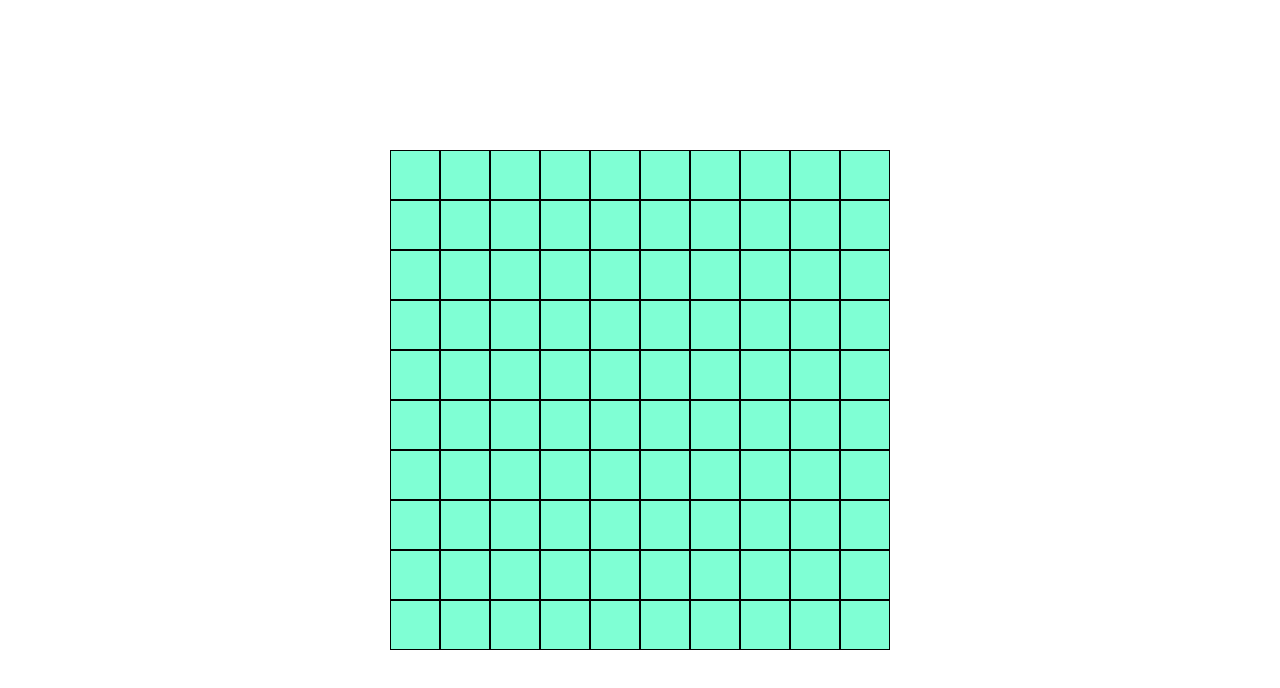
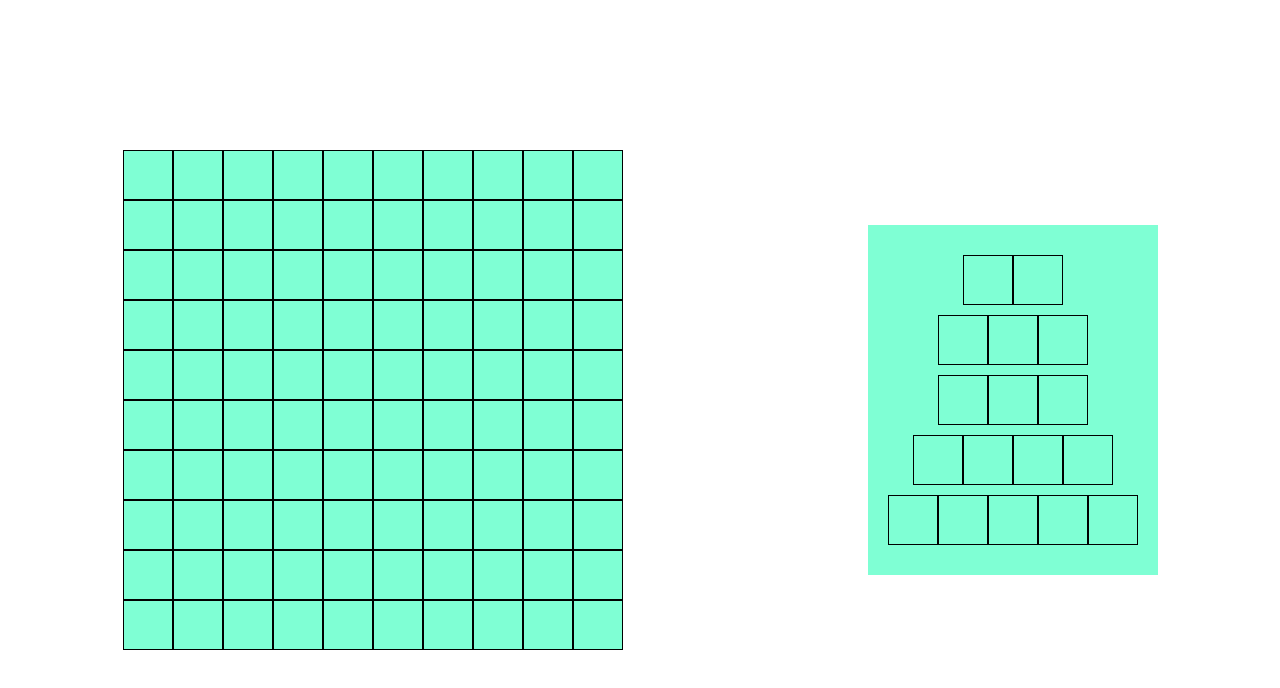
Before and after one commit to Mateusz-Zygadlo/battleship, a website built with webpack: page dist/index.html in a window 1280 px wide. Built offline with nearby package versions, Linux system fonts and the light colour scheme.

Commit message:
Add createShip function

```diff
--- /dev/null
+++ b/src/components/createShip.js
@@ -0,0 +1,28 @@
+const createShip = () => {
+    const shipNameAndSize = [
+        {name: 'Destroyer', size: 2},
+        {name: 'Submarine', size: 3},
+        {name: 'Cruiser', size: 3},
+        {name: 'Battleship', size: 4},
+        {name: 'Carrier', size: 5},
+    ]
+    const shipsClass = document.querySelector('.ships');
+
+    for(let i = 0; i < shipNameAndSize.length; i++){
+        const ship = document.createElement('div');
+        ship.classList.add('ship');
+        ship.classList.add(shipNameAndSize[i].name);
+        ship.style.gridTemplateColumns = `repeat(${shipNameAndSize[i].size}, 1fr)`;
+
+        for(let j = 0; j < shipNameAndSize[i].size; j++){
+            const square = document.createElement('div');
+            square.classList.add('square');
+
+            ship.appendChild(square);
+        }
+
+        shipsClass.appendChild(ship);
+    }
+}
+
+export default createShip;
--- /dev/null
+++ b/src/components/gameBoardFields.js
@@ -0,0 +1,16 @@
+const gameBoardFields = () => {
+    const gameBoardClass = document.querySelector('.gameboard');
+
+    for(let i = 0; i < 10; i++){
+        for(let j = 0; j < 10; j++){
+            const gameField = document.createElement('div');
+            gameField.classList.add('gameField');
+            gameField.dataset.row = i;
+            gameField.dataset.column = j;
+
+            gameBoardClass.appendChild(gameField);
+        }
+    }
+}
+
+export default gameBoardFields;
--- a/src/index.js
+++ b/src/index.js
@@ -1,3 +1,6 @@
+import gameBoardFields from "./components/gameBoardFields";
+import createShip from "./components/createShip";
+
 const ship = (bodyLength, whereHits, sunk) => {
 
     return{
@@ -15,7 +18,6 @@ const hit = (hitPosition) => {
 }
 
 const isSunk = (bodyLength) => {
-
     const hits = bodyLength - ship().sunk;
 
     if(hits == 0){
@@ -25,22 +27,8 @@ const isSunk = (bodyLength) => {
     return hits;
 }
 
-const gameBoard = () => {
-    const gameBoardClass = document.querySelector('.gameboard');
-
-    for(let i = 0; i < 10; i++){
-        for(let j = 0; j < 10; j++){
-            const gameField = document.createElement('div');
-            gameField.classList.add('gameField');
-            gameField.dataset.row = i;
-            gameField.dataset.column = j;
-
-            gameBoardClass.appendChild(gameField);
-        }
-    }
-}
-
-gameBoard();
+gameBoardFields();
+createShip();
 
 document.addEventListener('click', (e) => {
     if(e.target.classList.contains('gameField')){
```
Also changed, not shown: dist/index.html, dist/main.js, dist/style/style.css.
